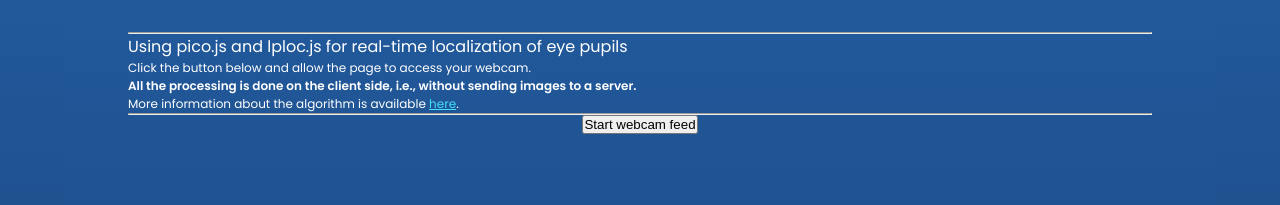
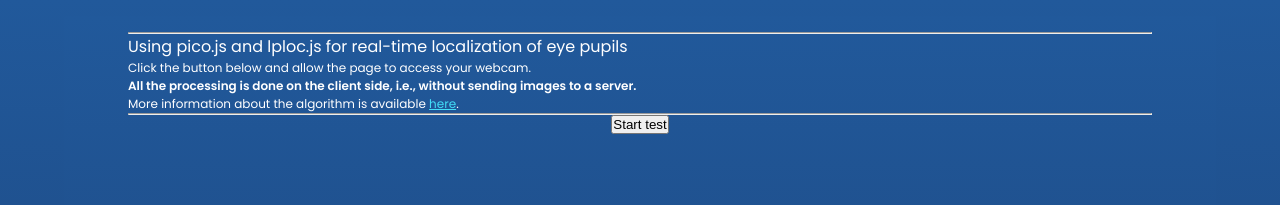
Before and after one commit to briannededeugd/tumimundo, a SvelteKit app in the folder tumi-mundo/: page /attentiontest in a window 1280 px wide. Shown: the top 205 px of the page. Built offline with nearby package versions, Linux system fonts and the light colour scheme.

Commit message:
FEAT: Baby status (attention/no attention) is logged on change

```diff
--- a/tumi-mundo/src/routes/attentiontest/+page.svelte
+++ b/tumi-mundo/src/routes/attentiontest/+page.svelte
@@ -18,7 +18,7 @@
 	</section>
 	<hr />
 	<p>
-		<center><input type="button" value="Start webcam feed" onclick="button_callback()" /></center>
+		<center><input type="button" value="Start test" onclick="button_callback()" /></center>
 	</p>
 
 	<script>
@@ -462,6 +462,7 @@
 		 *               PICO INLINE JS
 		 *=============================================**/
 		var initialized = false;
+
 		function button_callback() {
 			if (initialized) return;
 
@@ -503,6 +504,8 @@
 				return gray;
 			}
 
+			var prevFaceDetected = false; // Add this variable to store the previous detection status
+
 			var processfn = function (video, dt) {
 				// Create an off-screen canvas for processing the video frame
 				var canvas = document.createElement('canvas');
@@ -538,10 +541,15 @@
 					}
 				}
 
-				if (faceDetected) {
-					// console.log('Baby started paying attention');
-				} else {
-					// console.log('Baby stopped paying attention');
+				// TIMER START / TIMER STOP
+				if (faceDetected !== prevFaceDetected) {
+					// Check if the detection status has changed
+					if (faceDetected) {
+						console.log('Baby started paying attention');
+					} else {
+						console.log('Baby stopped paying attention');
+					}
+					prevFaceDetected = faceDetected; // Update the previous detection status
 				}
 			};
 
```
